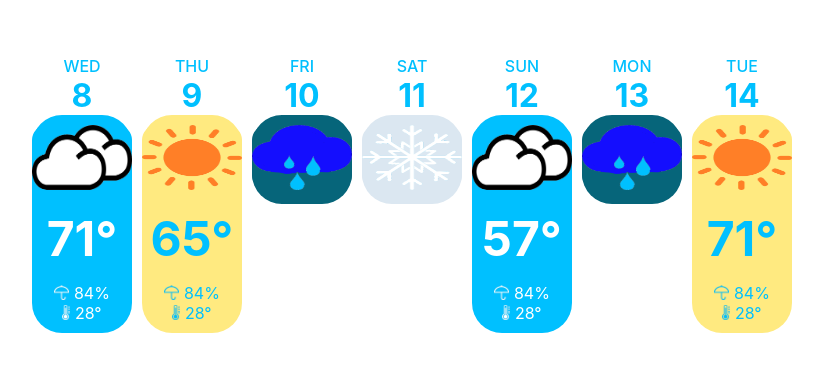
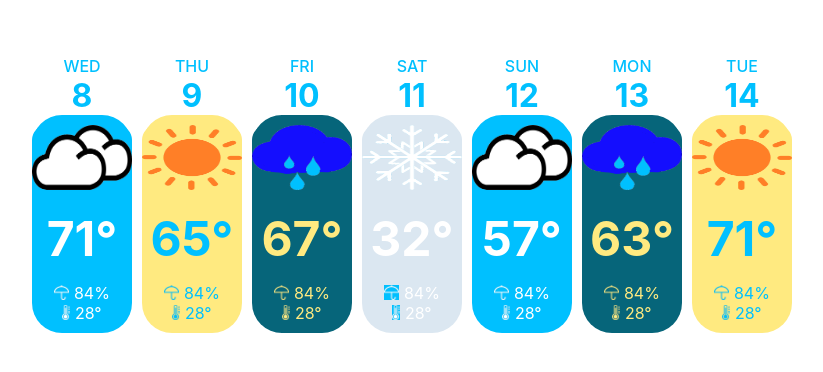
Before and after one commit to jcsmileyjr/adventofcss-weather-ui, a React (Create React App) app: page / in a window 1280 px wide. Shown: the part 206-578 px from the top of the page, without its empty margins (228-1051 px from the left). Built offline with nearby package versions, Linux system fonts and the light colour scheme.

Commit message:
Refactor component design

```diff
--- a/src/App.css
+++ b/src/App.css
@@ -6,6 +6,16 @@
   border-radius: 30px;
   padding: 10px 0;
 }
+
+.lightBlue {
+  background-color: #00c0ff;
+}
+
+.yellow {
+  background-color: #ffea80;
+}
+
+
 
 .cloud-bg-colors {
   background-color: #00c0ff;
@@ -23,12 +33,20 @@
   background-color: #dbe7f1;
 }
 
+.cloudy-temp-color {
+
+}
+
 .cloudy-details-color {
   color: white;
 }
 
 .sunny-details-color {
   color: #00c0ff;
+}
+
+.rain-details-color {
+  color: #ffea80;
 }
 
 .thermometer {
--- a/src/App.js
+++ b/src/App.js
@@ -1,15 +1,16 @@
-import testLogo from './logo.svg';
-import weatherData from './data/data'
-import CloudyIcon from "./assets/white-cloud.png"
-import SunnyIcon from './assets/yellow-sun.png'
-import RainIcon from './assets/cloud-rain-icon-1.png'
-import SnowIcon from './assets/snowflake-color-icon.png'
-import CloudyUmbrella from './assets/cloudy-umbrella.png'
-import SunnyUmbrella from './assets/sunny-umbrella.png'
-import CloudyThermometer from './assets/cloudy-thermometer.png'
-import SunnyThermometer from './assets/sunny-thermometer.png'
-import './App.css';
-
+import testLogo from "./logo.svg";
+import weatherData from "./data/data";
+import CloudyIcon from "./assets/white-cloud.png";
+import SunnyIcon from "./assets/yellow-sun.png";
+import RainIcon from "./assets/cloud-rain-icon-1.png";
+import SnowIcon from "./assets/snowflake-color-icon.png";
+import CloudyUmbrella from "./assets/cloudy-umbrella.png";
+import SunnyUmbrella from "./assets/sunny-umbrella.png";
+import RainUmbrella from './assets/rain-umbrella.png'
+import CloudyThermometer from "./assets/cloudy-thermometer.png";
+import SunnyThermometer from "./assets/sunny-thermometer.png";
+import RainThermometer from './assets/rain-thermometer.png'
+import "./App.css";
 
 /**
  * TODO LIST
@@ -20,75 +21,97 @@ import './App.css';
  * Add functionality to display icons based on data types
  */
 
+const WeatherReport = ({
+  weather,
+  weathericon,
+  umbrella,
+  thermometer,
+  weatherDetailStyle,
+}) => {
+  return (
+    <>
+      <div className="image-container">
+        <img
+          src={weathericon}
+          className="weatherLogo--style clouds"
+          alt="test"
+        />
+      </div>
+      <p className={`temp--style ${weatherDetailStyle}`}>
+        {weather.temp}&#176;
+      </p>
+      <>
+        <div className="details--container">
+          <>
+            <img src={umbrella} className="minorLogo--style" alt="test" />
+            <p className={`thermometer ${weatherDetailStyle}`}>84%</p>
+          </>
+        </div>
+        <div className="details--container">
+          <>
+            <img src={thermometer} className="minorLogo--style" alt="test" />
+            <p className={`thermometer ${weatherDetailStyle}`}>28&#176;</p>
+          </>
+        </div>
+      </>
+    </>
+  );
+};
+
 function App() {
   return (
     <div className="App">
       <main>
-        {
-          weatherData.map( (weather, index) => (
-            <section>
-              <p className='day--style'>{weather.day}</p>
-              <p className='date--style'>{weather.date}</p>
-              <div className={`content--container ${weather.weatherType === "cloudy"?'cloud-bg-colors':""} ${weather.weatherType === "sunny"?'sunny-bg-colors':""} ${weather.weatherType === "rainy"?'rainy-bg-colors':""} ${weather.weatherType === "snowy"?'snow-bg-colors':""}`}>
-                {weather.weatherType === "cloudy" &&
-                  <>
-                    <div className='image-container'>
-                      <img src={CloudyIcon} className="weatherLogo--style clouds" alt="test" />
-                    </div>
-                    <p className='temp--style cloudy-details-color'>{weather.temp}&#176;</p>
-                    <>
-                      <div className="details--container">
-                        <>
-                          <img src={CloudyUmbrella} className="minorLogo--style" alt="test" />
-                          <p className='thermometer cloudy-details-color'>84%</p>
-                        </>
-                      </div>
-                      <div className="details--container">
-                          <>
-                            <img src={CloudyThermometer} className="minorLogo--style" alt="test" />
-                            <p className='thermometer cloudy-details-color'>28&#176;</p>
-                          </>
-                      </div>
-                    </>
-                  </>
-                }
-                {weather.weatherType === "sunny" &&
-                  <>
-                    <div className='image-container'>
-                      <img src={SunnyIcon} className="weatherLogo--style clouds" alt="test" />
-                    </div>
-                    <p className='temp--style sunny-details-color'>{weather.temp}&#176;</p>
-                    <>
-                      <div className="details--container">
-                        <>
-                          <img src={SunnyUmbrella} className="minorLogo--style" alt="test" />
-                          <p className='thermometer sunny-details-color'>84%</p>
-                        </>
-                      </div>
-                      <div className="details--container">
-                          <>
-                            <img src={SunnyThermometer} className="minorLogo--style" alt="test" />
-                            <p className='thermometer sunny-details-color'>28&#176;</p>
-                          </>
-                      </div>
-                    </>
-                  </>
-                }
-
-                {weather.weatherType === "rainy" &&
-                  <div className='image-container'>
-                    <img src={RainIcon} className="weatherLogo--style clouds" alt="test" />
-                  </div>
-                }
-                {weather.weatherType === "snowy" &&
-                  <div className='image-container'>
-                    <img src={SnowIcon} className="weatherLogo--style clouds" alt="test" />
-                  </div>
-                }
-              </div>
-            </section>
-          ))
-        }
+        {weatherData.map((weather, index) => (
+          <section>
+            <p className="day--style">{weather.day}</p>
+            <p className="date--style">{weather.date}</p>
+            <div
+              className={`content--container ${
+                weather.weatherType === "cloudy" ? "cloud-bg-colors" : ""
+              } ${weather.weatherType === "sunny" ? "sunny-bg-colors" : ""} ${
+                weather.weatherType === "rainy" ? "rainy-bg-colors" : ""
+              } ${weather.weatherType === "snowy" ? "snow-bg-colors" : ""}`}
+            >
+              {weather.weatherType === "cloudy" && (
+                <WeatherReport
+                  weather={weather}
+                  weathericon={CloudyIcon}
+                  umbrella={CloudyUmbrella}
+                  thermometer={CloudyThermometer}
+                  weatherDetailStyle="cloudy-details-color"
+                />
+              )}
+              {weather.weatherType === "sunny" && (
+                <WeatherReport
+                  weather={weather}
+                  weathericon={SunnyIcon}
+                  umbrella={SunnyUmbrella}
+                  thermometer={SunnyThermometer}
+                  weatherDetailStyle="sunny-details-color"
+                />
+              )}
+              {weather.weatherType === "rainy" && (
+                <WeatherReport
+                  weather={weather}
+                  weathericon={RainIcon}
+                  umbrella={RainUmbrella}
+                  thermometer={RainThermometer}
+                  weatherDetailStyle="rain-details-color"
+                />
+              )}
+              {weather.weatherType === "snowy" && (
+                <WeatherReport
+                  weather={weather}
+                  weathericon={SnowIcon}
+                  umbrella={CloudyUmbrella}
+                  thermometer={CloudyThermometer}
+                  weatherDetailStyle="cloudy-details-color"
+                />
+              )}
+            </div>
+          </section>
+        ))}
       </main>
     </div>
   );
```
Also changed, not shown: src/assets/rain-thermometer.png (added), src/assets/rain-umbrella.png (added).
